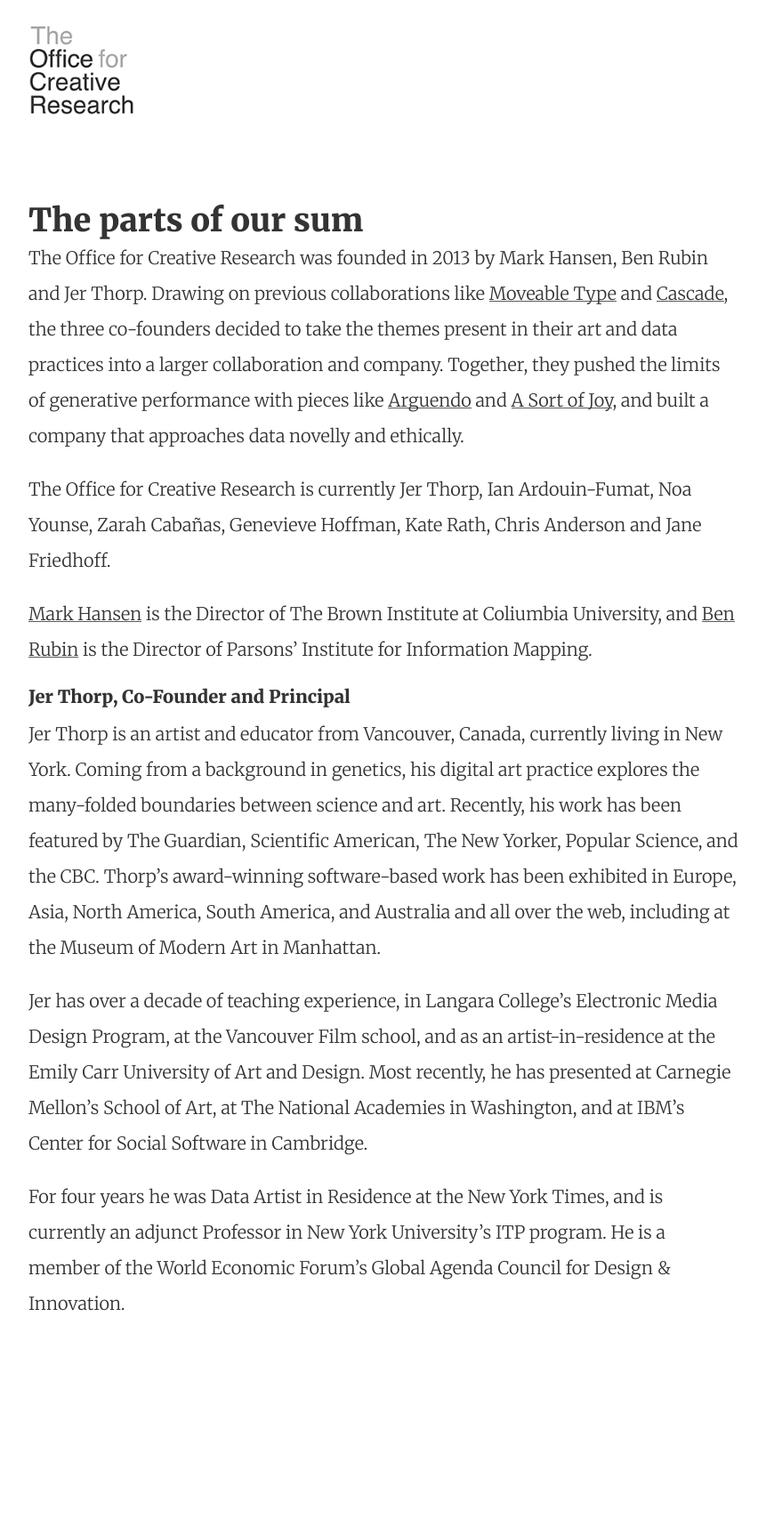
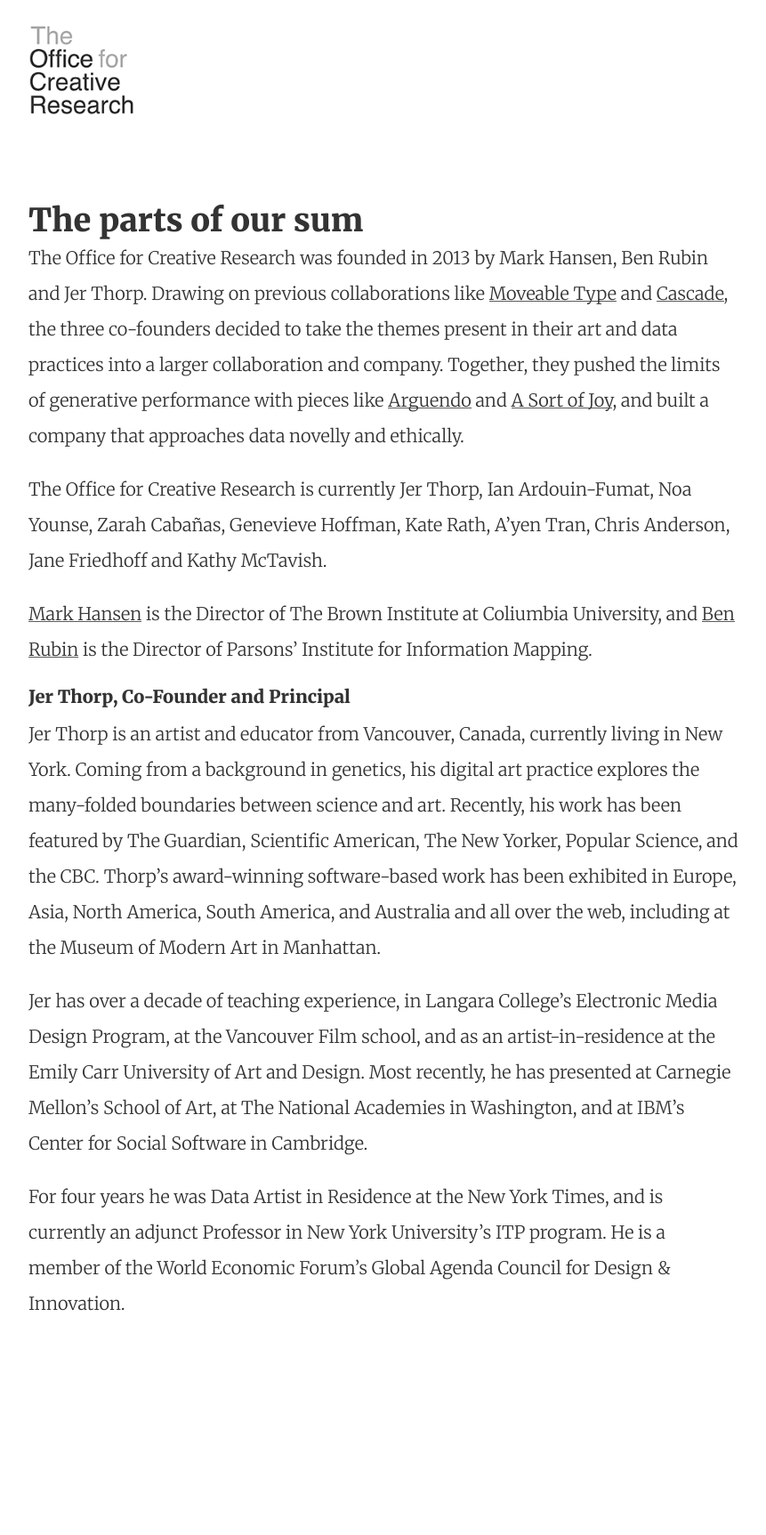
Before and after one commit to O-C-R/o-c-r.github.io, a Jekyll site: the page built from about.md, in a window 1280 px wide. Shown: the whole page at 89% size, without its empty margins (3-864 px from the left). Built offline with Jekyll 4.4.1, drawn with Linux system fonts in a browser that asks for light colours; nearby versions of some CDN libraries.

Commit message:
adding ayen and kathy to site

```diff
--- a/about.md
+++ b/about.md
@@ -6,7 +6,7 @@
 
 The Office for Creative Research was founded in 2013 by Mark Hansen, Ben Rubin and Jer Thorp. Drawing on previous collaborations like <a href="http://www.nytimes.com/video/arts/1194817116105/moveable-type.html" target="_blank">Moveable Type</a> and <a href="http://nytlabs.com/projects/cascade.html" target="_blank">Cascade</a>, the three co-founders decided to take the themes present in their art and data practices into a larger collaboration and company. Together, they pushed the limits of generative performance with pieces like <a href="{{ site.baseurl }}/performance/2013/09/01/arguendo/" target="_blank">Arguendo</a> and <a href="{{ site.baseurl }}/public/space/interventions/2015/03/30/a-sort-of-joy/" target="_blank">A Sort of Joy</a>, and built a company that approaches data novelly and ethically.
 
-The Office for Creative Research is currently Jer Thorp, Ian Ardouin-Fumat, Noa Younse, Zarah Cabañas, Genevieve Hoffman, Kate Rath, Chris Anderson and Jane Friedhoff.
+The Office for Creative Research is currently Jer Thorp, Ian Ardouin-Fumat, Noa Younse, Zarah Cabañas, Genevieve Hoffman, Kate Rath, A'yen Tran, Chris Anderson, Jane Friedhoff and Kathy McTavish.
 
 <a href="http://www.journalism.columbia.edu/profile/428-mark-hansen/10" target="_blank">Mark Hansen</a> is the Director of The Brown Institute at Coliumbia University, and <a href="http://piim.newschool.edu/" target="_blank">Ben Rubin</a> is the Director of Parsons’ Institute for Information Mapping.
 
--- a/index.html
+++ b/index.html
@@ -44,7 +44,7 @@
       We are also good at <a href="{{ site.baseurl }}/contact/">answering e-mails</a>, <a href="{{ site.baseurl }}/activity/">posting things on the internet</a>, and <a href="mailto:jobs@ocr.nyc">hiring exceptional people</a>.
     </p>
     <p>
-      <a href="{{ site.baseurl }}/about/">Founded in 2013</a>, The Office for Creative Research is Jer Thorp, Ian Ardouin-Fumat, Noa Younse, Zarah Cabañas, Genevieve Hoffman, Kate Rath, Chris Anderson and Jane Friedhoff.
+      <a href="{{ site.baseurl }}/about/">Founded in 2013</a>, The Office for Creative Research is Jer Thorp, Ian Ardouin-Fumat, Noa Younse, Zarah Cabañas, Genevieve Hoffman, Kate Rath, A'yen Tran, Chris Anderson, Jane Friedhoff and Kathy McTavish.
     </p>
     <p>
       Get in touch with any questions, ideas or possible conspiracies.
```
